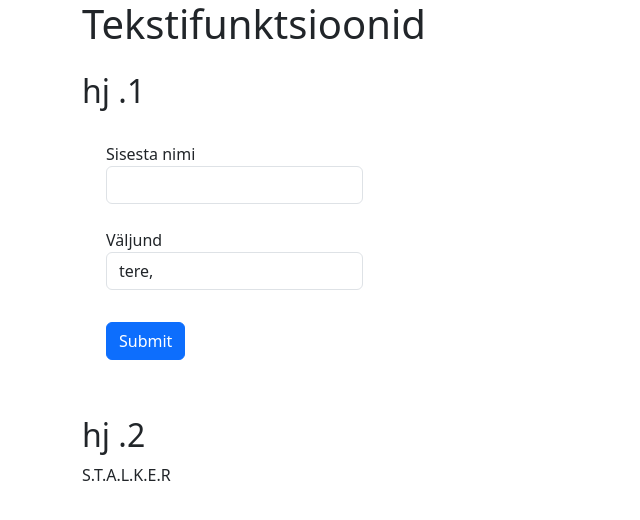
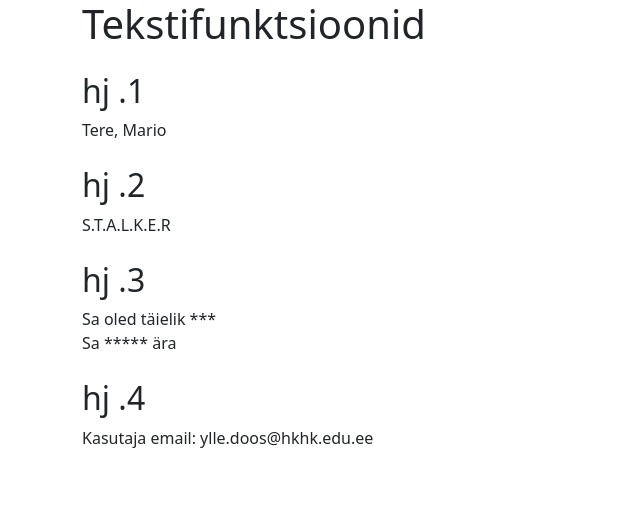
Before and after one commit to styrbbb/PHP, a PHP site: page /h9.php in a window 1280 px wide. Shown: the top 520 px of the page, without its empty margins (0-640 px from the left). Run offline with PHP 8.4, Linux system fonts and the light colour scheme.

Commit message:
PHP harjutus 9
uiu

```diff
--- a/h9.php
+++ b/h9.php
@@ -19,78 +19,67 @@
             13.03.2024
         */
 
-        $nimi = "";
-        if (!empty($_GET['nimi'])) {
-            $nimi = $_GET['nimi'];
-        }
+        $nimi = 'mARiO';
 
-        $valjund = $nimi;
-
-        echo '<form class="row g-3 p-4">';
-        echo '  <div class="col-auto">';
-        echo '      <label for="nimi">Sisesta nimi</label><br>';
-        echo '      <input type="floatingInput" class="form-control" name="nimi" id="nimi"><br>';
-        echo '      <label for="valjund">Väljund</label><br>';
-        echo ucwords(strtolower('<input type="text" class="form-control" id="valjund" value="Tere, '.$valjund.'" readonly><br>'));
-        echo '      <button type="submit" class="btn btn-primary my-2">Submit</button>';
-        echo '  </div>';
-        echo '</form>';
+        echo ucwords(strtolower('Tere, '. $nimi));
         ?>
 
         <h1 class="mb-4"></h1>
         <h2>hj .2</h2>
         <?php
-        /*
-        function convertToAcronym($nimi1) {
-            $std = explode(' ', strtoupper($nimi1));
+        function tykeldamine($tekst) {
+            // Jagab teksti tähtede järgi
+            $bbb = str_split($tekst);
             $acronyym = '';
 
-            // Käib läbi iga sõna ja võtab esimese tähe
-            foreach ($std as $st) {
-                $acronyym .= substr($st, 0, 1) . '.';
+            // Loob akronüümi iga tähe järgi
+            foreach ($bbb as $bb) {
+                $acronyym .= strtoupper($bb) . '.';
             }
+
+            // Eemaldab viimase punkti
+            $acronyym = rtrim($acronyym, '.');
 
             return $acronyym;
         }
-        $nimi1 = "";
-        if (!empty($_GET['nimi1'])) {
-            $nimi1 = $_GET['nimi1'];
+
+        //Väljastamine
+        $tekst = "stalker";
+        echo tykeldamine($tekst);
+        ?>
+
+        <h1 class="mb-4"></h1>
+        <h2>hj .3</h2>
+        <?php
+        $tekst1 = 'Sa oled täielik noob';
+        $tekst2 = 'Sa kuradi ära';
+        $otsi = array('noob', 'kuradi');
+        $asenda = array('***', '*****');
+        echo str_replace($otsi, $asenda, $tekst1."</br>");
+        echo str_replace($otsi, $asenda, $tekst2);
+        ?>
+
+        <h1 class="mb-4"></h1>
+        <h2>hj .4</h2>
+        <?php
+        function loo_email($enimi, $pnimi) {
+            // Eemaldame tühikud ja teisendame täpitähed vastavalt nõuetele
+            $enimi = str_replace(['ä', 'ö', 'ü', 'õ'], ['a', 'o', 'y', 'o'], mb_strtolower(str_replace(' ', '', $enimi)));
+            $pnimi = str_replace(['ä', 'ö', 'ü', 'õ'], ['a', 'o', 'y', 'o'], mb_strtolower(str_replace(' ', '', $pnimi)));
+
+            // Koostame emaili aadressi
+            $email = $enimi.'.' .$pnimi.'@hkhk.edu.ee';
+
+            return $email;
         }
 
-        $valjund1 = $nimi1;
+        // Näide kasutamisest:
+        $enimi = 'Ülle';
+        $pnimi = 'Doos';
 
-        echo '<form class="row g-3 p-4">';
-        echo '  <div class="col-auto">';
-        echo '      <label for="nimi">Sisesta nimi</label><br>';
-        echo '      <input type="floatingInput" class="form-control" name="nimi1" id="nimi1"><br>';
-        echo '      <label for="valjund">Väljund</label><br>';
-        echo convertToAcronym('<input type="text" class="form-control" id="valjund1" value="'.$valjund1.'"readonly><br>');
-        echo '      <button type="submit" class="btn btn-primary my-2">Submit</button>';
-        echo '  </div>';
-        echo '</form>';
-        */
-        function convertToAcronym($text) {
-            // Jagab teksti tähtede järgi
-            $letters = str_split($text);
-            $acronym = '';
-
-            // Loob akronüümi iga tähe järgi
-            foreach ($letters as $letter) {
-                $acronym .= strtoupper($letter) . '.';
-            }
-
-            // Eemaldab viimase punkti
-            $acronym = rtrim($acronym, '.');
-
-            return $acronym;
-        }
-
-        // Testimiseks
-        $text = "stalker";
-        echo convertToAcronym($text); // väljund: S.T.A.L.K.E.R
+        $email = loo_email($enimi, $pnimi);
+        echo "Kasutaja email: " . $email;
         ?>
-
-
         </div>
 
 
```
